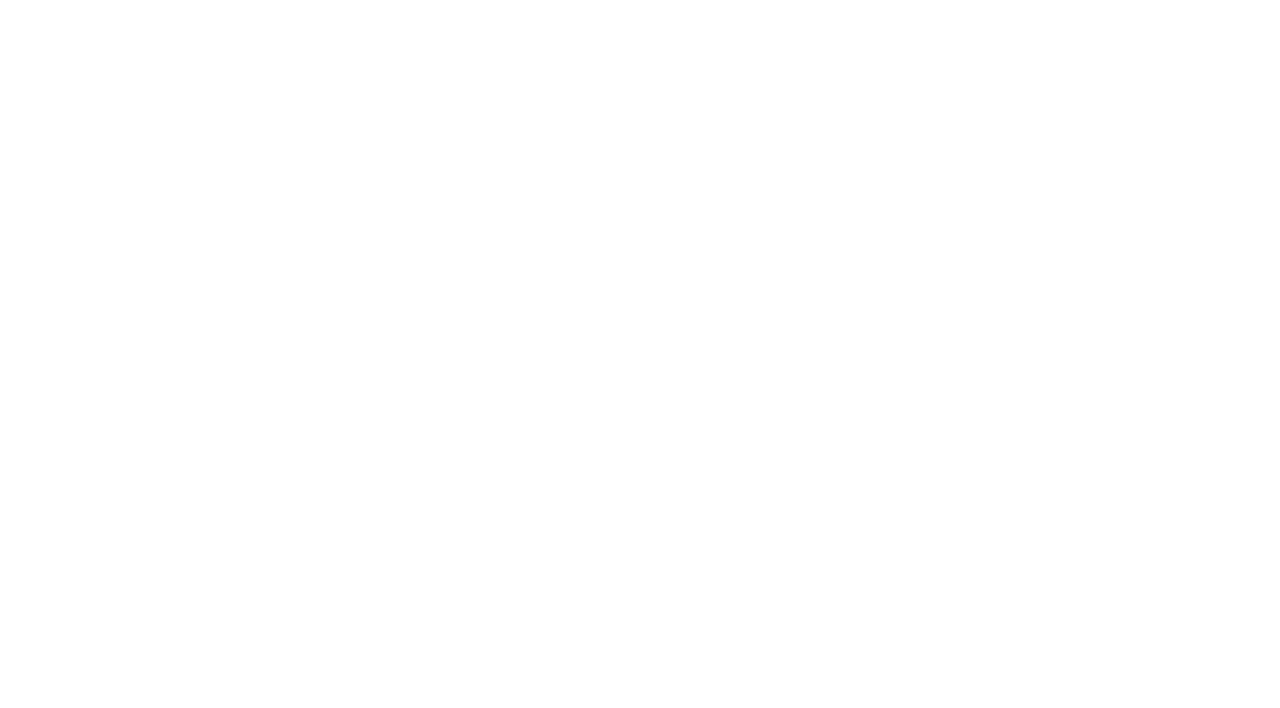
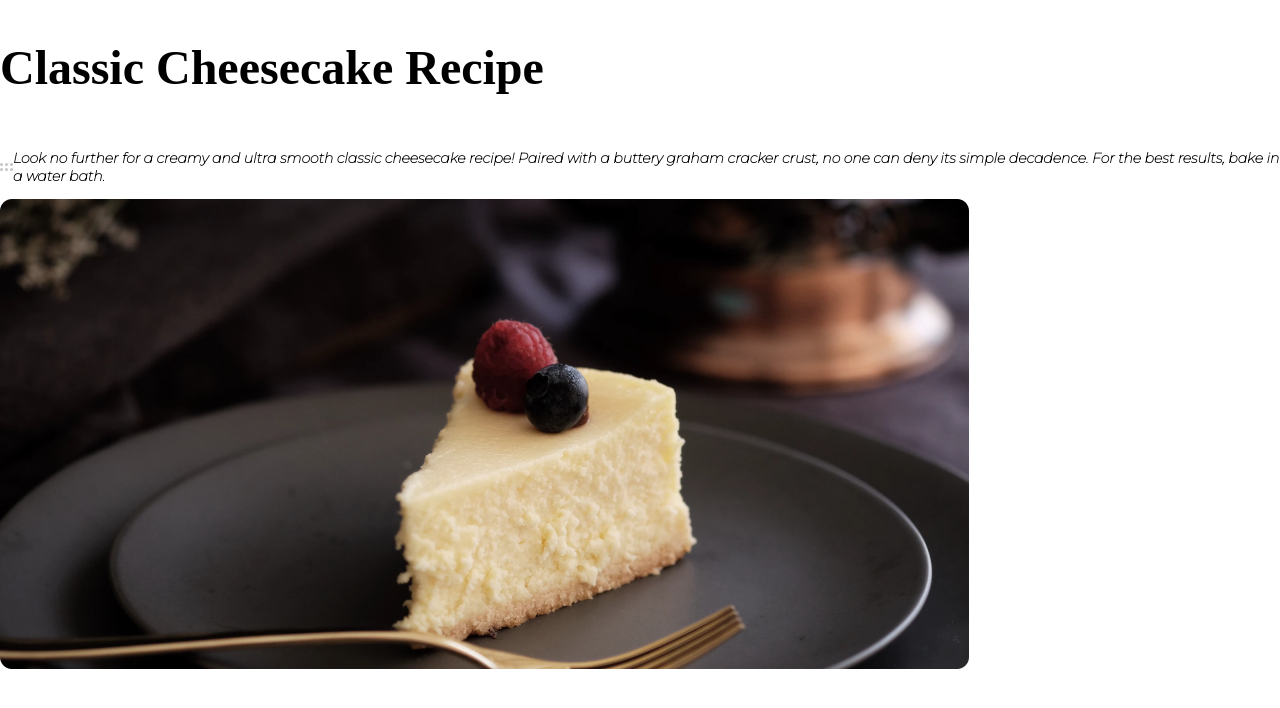
Before and after one commit to diegoalex40/HTML-CSS-2, a plain HTML site: page index.html in a window 1280 px wide. Drawn offline with Linux system fonts and the light colour scheme.

Commit message:
First Styles

```diff
--- a/index.html
+++ b/index.html
@@ -6,9 +6,22 @@
     <link rel="icon" href="devchallenges.png" />
     <link rel="shortcut icon" type="image/x-icon" href="https://devchallenges.io/" />
     <link href="https://fonts.googleapis.com/css2?family=Poppins:wght@400;500&display=swap" rel="stylesheet" />
+    <link rel="preconnect" href="https://fonts.googleapis.com">
+    <link rel="preconnect" href="https://fonts.gstatic.com" crossorigin>
+    <link href="https://fonts.googleapis.com/css2?family=Montserrat:ital,wght@1,100&display=swap" rel="stylesheet">
+    <link rel="stylesheet" href="/style.css">
     <title>Devchallenges</title>
   </head>
   <body>
-
+    <section class="container">
+        <div class="container__desciption">
+            <h1>Classic Cheesecake Recipe</h1>
+            <div class="container__description--text">
+                <img src="/Assets/6dots.svg" alt="dots">
+                <p>Look no further for a creamy and ultra smooth classic cheesecake recipe! Paired with a buttery graham cracker crust, no one can deny its simple decadence. For the best results, bake in a water bath.</p>
+            </div>
+        </div>
+        <img class="container--img" src="/Assets/photo1.png" alt="Cheeseckace">
+    </section>
   </body>
 </html>
--- a/style.css
+++ b/style.css
@@ -3,3 +3,28 @@ body {
     margin: 0;
     font-family: "Poppins", sans-serif;
 }
+
+.container{
+    margin: auto;
+    display: grid;
+}
+
+.container h1{
+    font-family: 'Playfair Display';
+    font-size: 48px;
+}
+
+
+.container__description--text{
+    display: flex;
+    font-family: 'Montserrat', sans-serif;
+    font-size: 14px;
+    font-weight: bold;
+}
+
+.container--img{
+    width: fit-content;
+    height: fit-content;
+    max-width: 969px;
+    max-height: 470px;
+}
```
